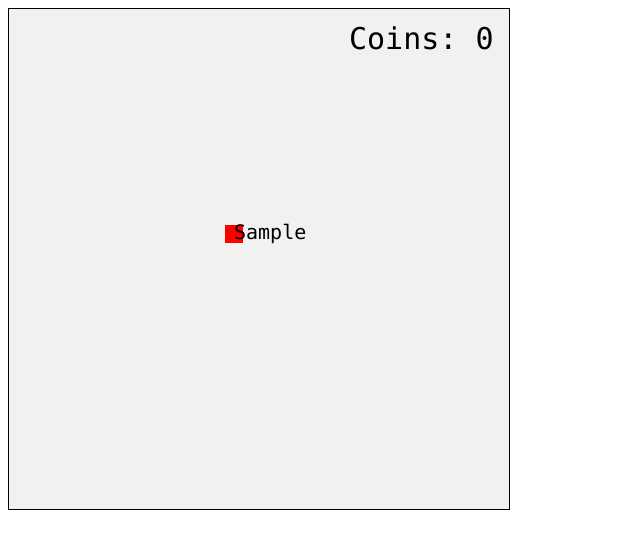
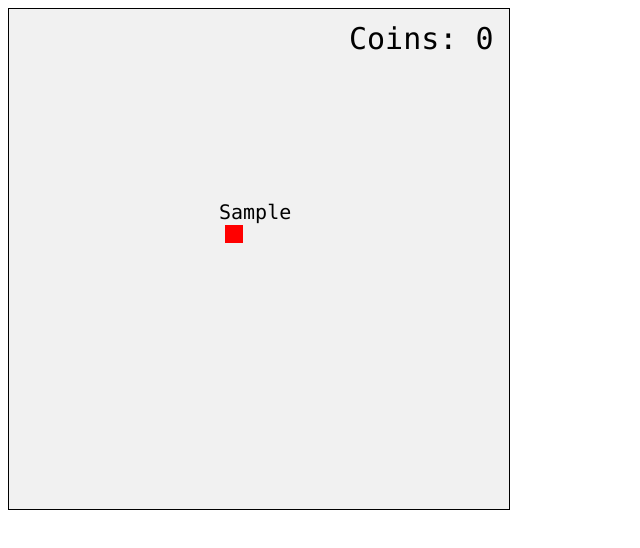
Before and after one commit to jefitzpa/116Project, a plain HTML site: page src/WebGui/Index.html in a window 1280 px wide. Both pictures are taken after typing "Sample" into the empty fields and a click on the button "Submit". Shown: the whole page, without its empty margins (0-640 px from the left). Drawn offline with Linux system fonts and the light colour scheme.

Commit message:
-Player Name now follows player around on WebGui -Added more testing for Desktop GUI
 Jake Fitzpatrick

```diff
--- a/src/WebGui/Index.html
+++ b/src/WebGui/Index.html
@@ -28,7 +28,7 @@
 
         //Add Game pieces when start button is pressed
         Clientplayer = new component(18, 18, "red", 225, 225, "rect");
-        ClientplayerName = new component("20px", "Consolas", "black", 225, 230, "text");
+        ClientplayerName = new component("20px", "Consolas", "black", 210, 210, "text");
         Clientscore = new component("30px", "Consolas", "black", 340, 40, "text");
         myGameArea.start();
     }
@@ -73,8 +73,6 @@
                 ctx.fillStyle = color;
                 ctx.fillText(this.text, this.x, this.y);
                 ctx.restore();
-            }else if (this.type === "input"){
-
             } else {
                 ctx = myGameArea.context;
                 ctx.save();
@@ -96,17 +94,29 @@
         myGameArea.clear();
         Clientplayer.moveAngle = 0;
         Clientplayer.speed = 0;
+        ClientplayerName.moveAngle = 0;
+        ClientplayerName.speed = 0;
+
         Clientscore.text="Coins: " + "0";
         ClientplayerName.text = document.forms['GameStartForm']["Username"].value;
         ClientplayerName.textAlign = 'center';
+
+        if (myGameArea.keys && myGameArea.keys[37]) {ClientplayerName.moveAngle = -1; }
+        if (myGameArea.keys && myGameArea.keys[39]) {ClientplayerName.moveAngle = 1; }
+        if (myGameArea.keys && myGameArea.keys[38]) {ClientplayerName.speed= 1; }
+        if (myGameArea.keys && myGameArea.keys[40]) {ClientplayerName.speed= -1; }
+
         if (myGameArea.keys && myGameArea.keys[37]) {Clientplayer.moveAngle = -1; }
         if (myGameArea.keys && myGameArea.keys[39]) {Clientplayer.moveAngle = 1; }
         if (myGameArea.keys && myGameArea.keys[38]) {Clientplayer.speed= 1; }
         if (myGameArea.keys && myGameArea.keys[40]) {Clientplayer.speed= -1; }
+
         Clientplayer.newPos();
+        ClientplayerName.newPos();
         Clientplayer.update();
+        ClientplayerName.update();
         Clientscore.update();
-        ClientplayerName.update();
+
     }
 </script>
 <br>
```
Also changed, not shown: 1 other file.
